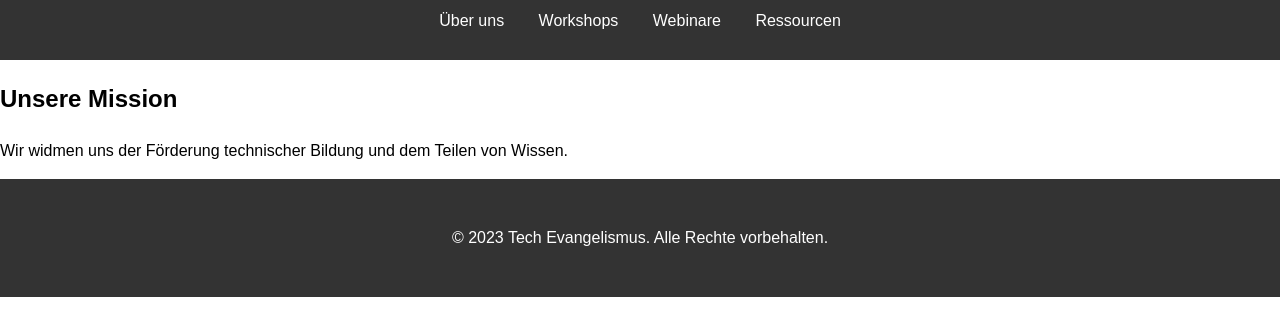
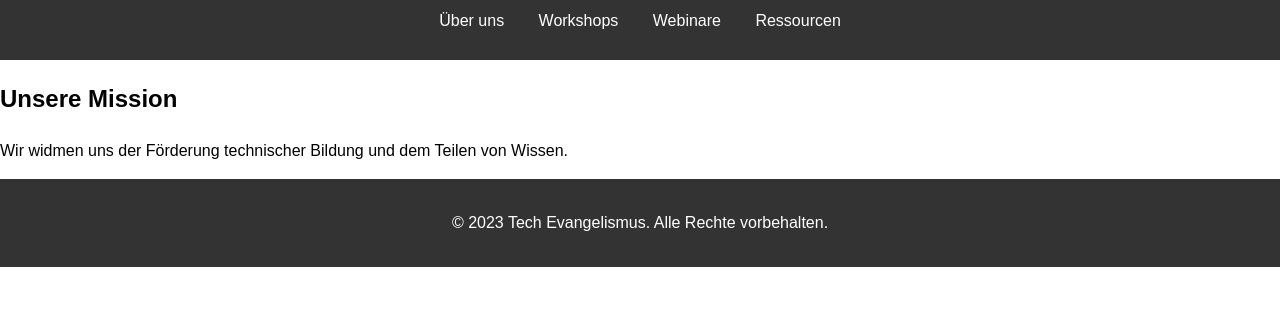
Before and after one commit to ladyinredderzkuu3/tech-evangelismus, a plain HTML site: page index.html in a window 1280 px wide. Shown: the part 96-432 px from the top of the page. Drawn offline with Linux system fonts and the light colour scheme.

Commit message:
Reduce footer padding for a more compact design.

```diff
--- a/styles.css
+++ b/styles.css
@@ -29,7 +29,7 @@ nav ul li a {
 
 footer {
     text-align: center;
-    padding: 30px 0; /* Increased padding for better visibility */
+    padding: 15px 0; /* Reduced padding for a more compact design */
     background: #333;
     color: #fff;
     position: relative;
```
